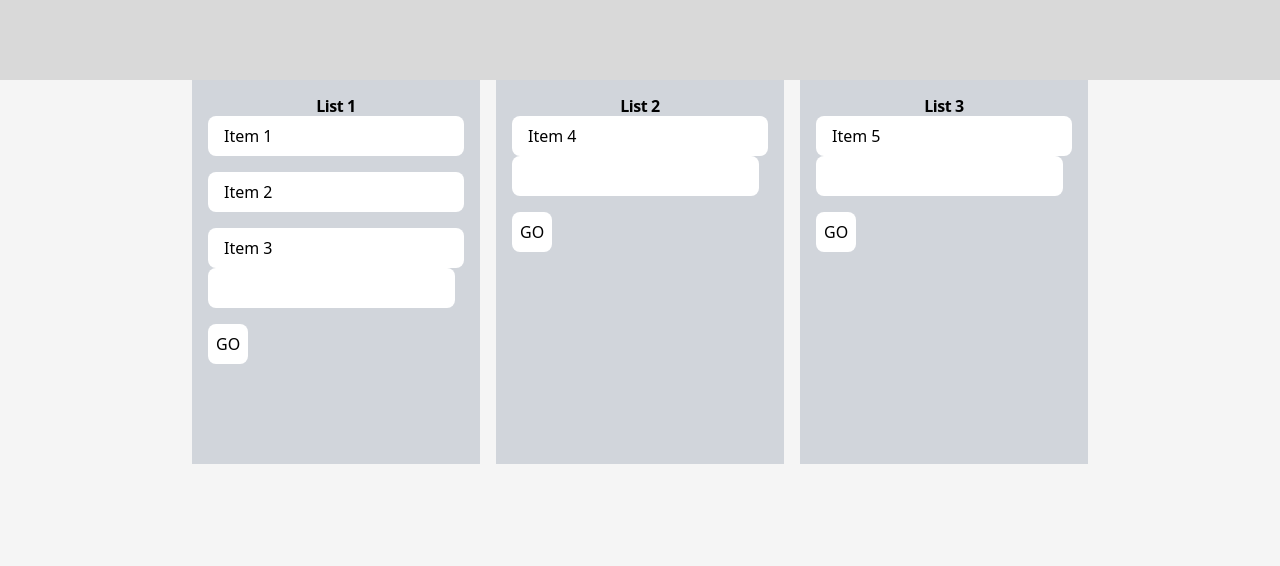
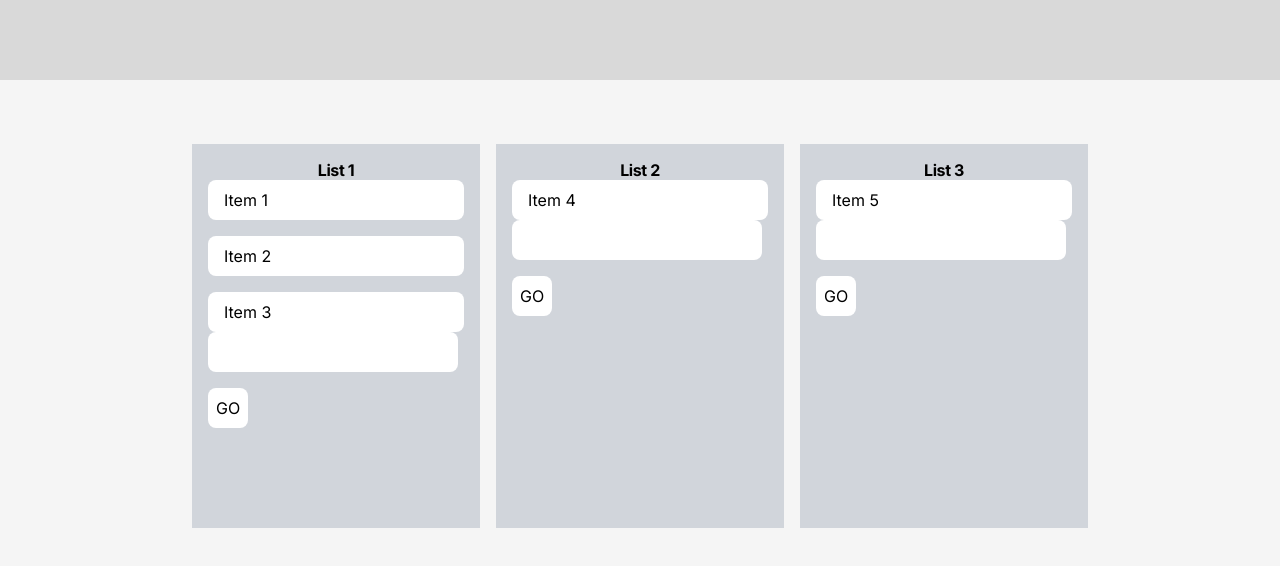
Before and after one commit to brendan-jarvis/shopping-list, a Next.js app: page / in a window 1280 px wide. Shown: the top 566 px of the page. Built offline with nearby package versions, Linux system fonts and the light colour scheme.

Commit message:
flex wrap

```diff
--- a/src/pages/index.tsx
+++ b/src/pages/index.tsx
@@ -1,6 +1,9 @@
 import Nav from '@/components/Nav'
 import Card from '@/components/Card'
 import type { List } from '@/utils/Types'
+import { Inter } from 'next/font/google'
+
+const inter = Inter({ subsets: ['latin'] })
 
 const data: List[] = [
   {
@@ -45,16 +48,14 @@ const data: List[] = [
 
 const Home = () => {
   return (
-    <>
+    <main className={`${inter.className}`}>
       <Nav />
-      <div className="flex items-center justify-center">
-        <div className="flex gap-4">
-          {data.map((list) => (
-            <Card key={list.id} list={list} />
-          ))}
-        </div>
+      <div className="mt-16 flex flex-wrap items-center justify-center gap-4">
+        {data.map((list) => (
+          <Card key={list.id} list={list} />
+        ))}
       </div>
-    </>
+    </main>
   )
 }
 
```
